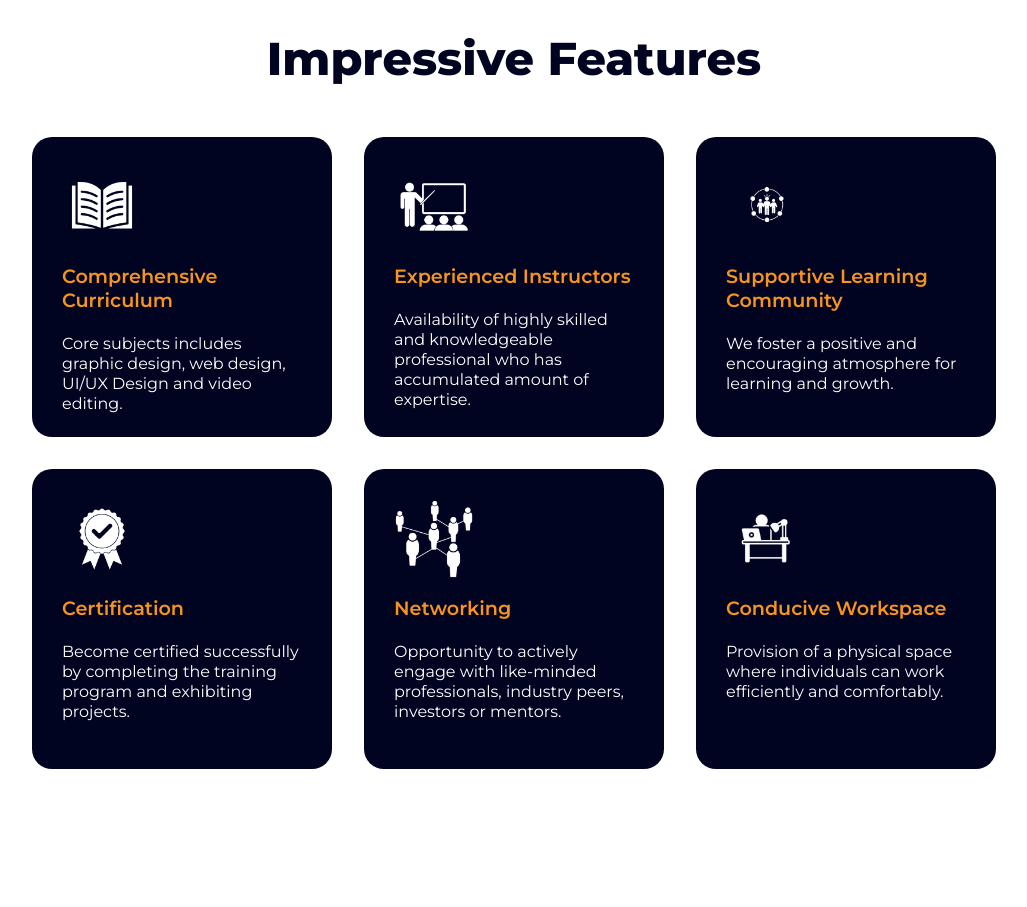
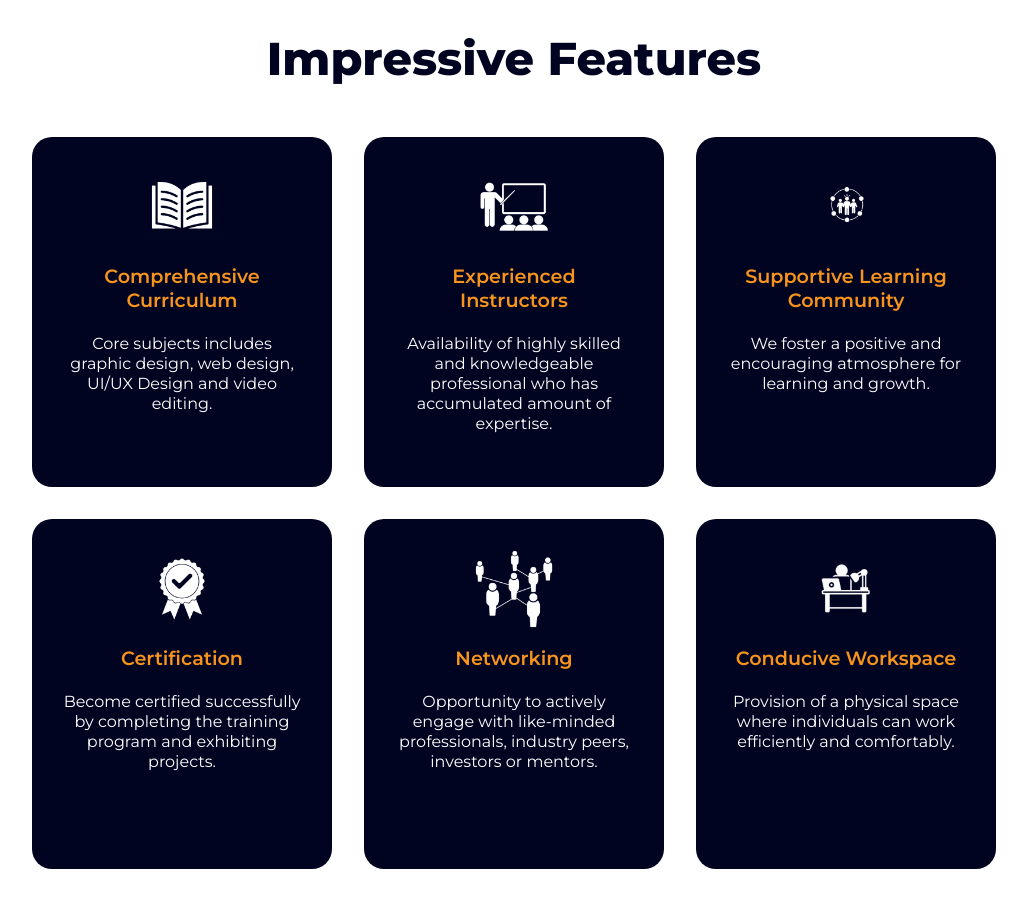
Before and after one commit to Mercien/CTI-2.0-Webpage, a plain HTML site: page index.html in a window 1280 px wide. Shown: the part 860-1767 px from the top of the page, without its empty margins (126-1153 px from the left). Before the commit the page ends 1669 px from the top, so only its background shows below. Drawn offline with nearby package versions, Linux system fonts and the light colour scheme.

Commit message:
updated feature section

```diff
--- a/index.html
+++ b/index.html
@@ -57,7 +57,7 @@
               </div>
               <div class="feature-box">
                 <img src="Assets/Images/experienced-instructors.png" alt="">
-                <h3 class="topic">Experienced Instructors</h3>
+                <h3 class="topic">Experienced <br> Instructors</h3>
                 <p class="sub-topic">Availability of highly skilled and knowledgeable professional who has accumulated amount of expertise.</p>
               </div>
               <div class="feature-box">
--- a/style.css
+++ b/style.css
@@ -230,11 +230,11 @@ nav .navigation ul li a:hover {
 
  .feature-box {
   background: var(--Blue);
-  text-align: start;
+  text-align: center;
   border-radius: 20px;
   padding: 30px;
   width: 300px;
-  height: 300px;
+  height: 350px;
 }
 
  .feature-box img {
```
